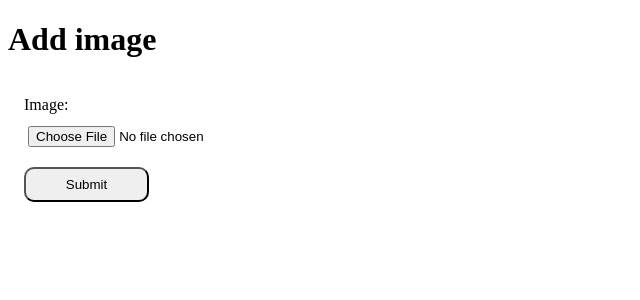
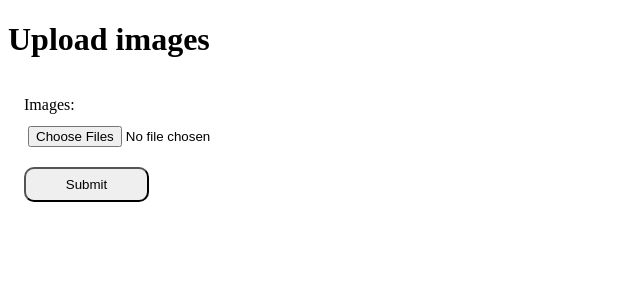
Before and after one commit to roanbrasil/MGL869-IA, a Django app: page /images/upload/ in a window 1280 px wide. Shown: the part 26-326 px from the top of the page, without its empty margins (0-640 px from the left). Run offline with Django 5.2, Linux system fonts and the light colour scheme.

Commit message:
Allow multiple images upload

```diff
--- a/images_storage/images/forms.py
+++ b/images_storage/images/forms.py
@@ -2,10 +2,26 @@ from django import forms
 from .models import Image
 
 
-class UploadForm(forms.ModelForm):
-    class Meta:
-        model = Image
-        fields = ['src']
+class MultipleFileInput(forms.ClearableFileInput):
+    allow_multiple_selected = True
+
+
+class MultipleFileField(forms.FileField):
+    def __init__(self, *args, **kwargs):
+        kwargs.setdefault("widget", MultipleFileInput())
+        super().__init__(*args, **kwargs)
+
+    def clean(self, data, initial=None):
+        single_file_clean = super().clean
+        if isinstance(data, (list, tuple)):
+            result = [single_file_clean(d, initial) for d in data]
+        else:
+            result = [single_file_clean(data, initial)]
+        return result
+
+
+class UploadForm(forms.Form):
+    images = MultipleFileField()
 
     def __init__(self, *args, **kwargs):
         if "user" in kwargs:
@@ -13,4 +29,5 @@ class UploadForm(forms.ModelForm):
         super().__init__(*args, **kwargs)
 
     def save(self, commit=True):
-        Image.objects.create(user=self.user, src=self.cleaned_data['src'])
+        for src in self.cleaned_data["images"]:
+            Image.objects.create(user=self.user, src=src)
--- a/images_storage/images/templates/images/upload_image.html
+++ b/images_storage/images/templates/images/upload_images.html
@@ -1,7 +1,7 @@
 {% extends 'base.html' %}
 
 {% block content %}
-  <h1>Add image</h1>
+  <h1>Upload images</h1>
 
 
 <!--
--- a/images_storage/images/urls.py
+++ b/images_storage/images/urls.py
@@ -6,5 +6,5 @@ app_name = 'images'
 urlpatterns = [
     path('list/', views.images_list, name="list"),
     path('list_by_category/<int:category>', views.images_list_by_category, name="list_by_category"),
-    path('upload/', views.upload_image, name="upload"),
+    path('upload/', views.upload_images, name="upload"),
 ]
--- a/images_storage/images/views.py
+++ b/images_storage/images/views.py
@@ -2,8 +2,6 @@ from django.shortcuts import render, redirect
 
 from images.forms import UploadForm
 from images.models import Image, CATEGORIES
-
-from django.conf import settings
 
 
 def images_list(request):
@@ -20,10 +18,10 @@ def images_list_by_category(request, category):
     )
 
 
-def upload_image(request):
+def upload_images(request):
     if request.method == "POST":
         form = UploadForm(request.POST, request.FILES, user=request.user)
         if form.is_valid():
             form.save()
             return redirect("images:list")
-    return render(request, "images/upload_image.html", {"form": UploadForm})
+    return render(request, "images/upload_images.html", {"form": UploadForm})
--- a/images_storage/templates/base.html
+++ b/images_storage/templates/base.html
@@ -24,7 +24,7 @@
         <a href="/">Home</a> |
         {% if user.is_authenticated %}
             <a href="{% url 'images:list' %}">Images list</a> |
-            <a href="{% url 'images:upload' %}">Upload image</a> |
+            <a href="{% url 'images:upload' %}">Upload images</a> |
             <a href="{% url 'images:list_by_category' 0 %}">Buildings</a> |
             <a href="{% url 'images:list_by_category' 1 %}">Forest</a> |
             <a href="{% url 'images:list_by_category' 2 %}">Glacier</a> |
```
